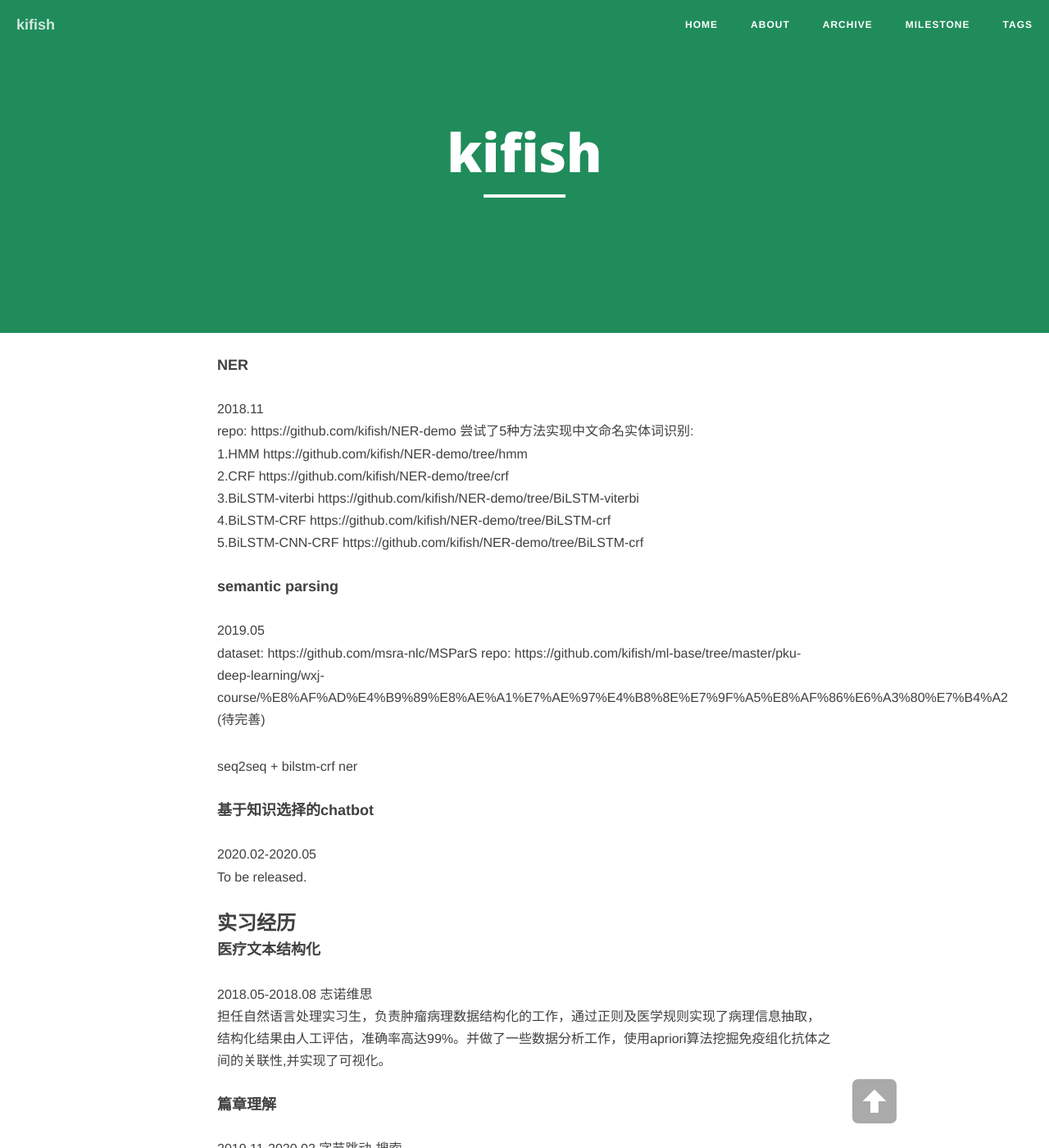
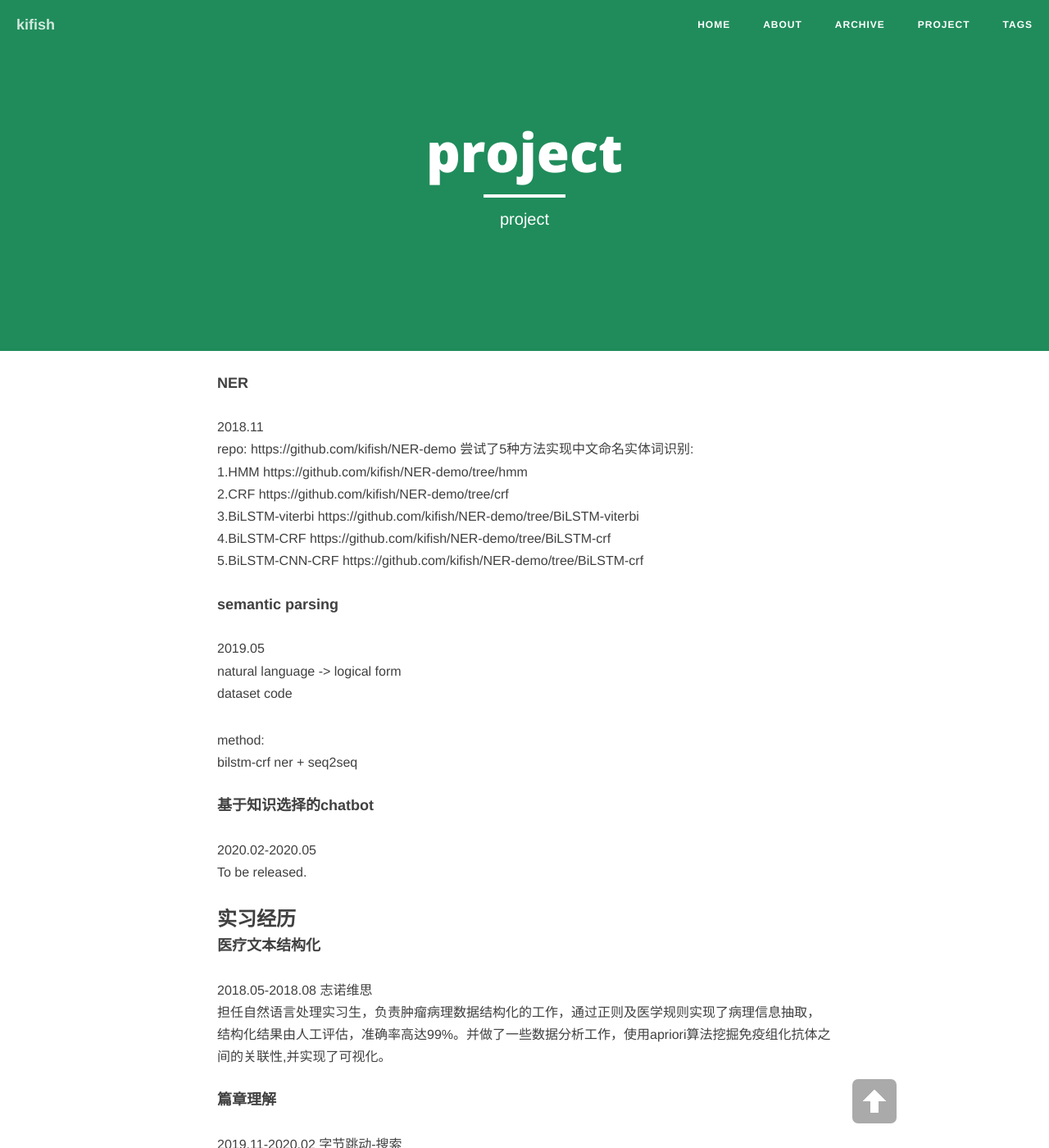
Before and after one commit to kifish/kifish.github.io, a Jekyll site: the page built from project.md, in a window 1280 px wide and 1400 px high. Shown: the whole window at 82% size. Built offline with Jekyll 4.4.1, drawn with Linux system fonts in a browser that asks for light colours; nearby versions of some CDN libraries; our own code applies the rules of GitHub Pages for plain Markdown files.

Commit message:
add project

```diff
--- a/_config.yml
+++ b/_config.yml
@@ -43,7 +43,7 @@
   syntax_highlighter: rouge
 permalink: pretty
 paginate: 8
-exclude: ["less","node_modules","Gruntfile.js","package.json","README.md"]
+exclude: ["buf","less","node_modules","Gruntfile.js","package.json","README.md"]
 
 # http://en.wikipedia.org/wiki/List_of_tz_database_time_zones
 timezone: Asia/Shanghai
@@ -57,7 +57,7 @@
     values:
       layout: "post"
       author: "kifish" # 你的名字
-      header-img: "img/green.jpg" # We don't want posts without a header image, that whould mean white on white
+      header-img: "img/zhihu.jpg" # We don't want posts without a header image, that whould mean white on white
 
 #add reading hits
 leancloud:
--- a/project.md
+++ b/project.md
@@ -1,3 +1,9 @@
+---
+layout: page
+title: "project"
+description: "project"
+---
+
 #### NER
 2018.11
 repo: https://github.com/kifish/NER-demo
@@ -15,10 +21,11 @@
 
 #### semantic parsing
 2019.05
-dataset: https://github.com/msra-nlc/MSParS
-repo: https://github.com/kifish/ml-base/tree/master/pku-deep-learning/wxj-course/%E8%AF%AD%E4%B9%89%E8%AE%A1%E7%AE%97%E4%B8%8E%E7%9F%A5%E8%AF%86%E6%A3%80%E7%B4%A2 (待完善)
+natural language -> logical form
+[dataset](https://github.com/msra-nlc/MSParS) [code](https://github.com/kifish/ml-base/tree/master/pku-deep-learning/wxj-course/%E8%AF%AD%E4%B9%89%E8%AE%A1%E7%AE%97%E4%B8%8E%E7%9F%A5%E8%AF%86%E6%A3%80%E7%B4%A2/project/src)
 
-seq2seq + bilstm-crf ner
+method:
+bilstm-crf ner + seq2seq
 
 #### 基于知识选择的chatbot
 2020.02-2020.05
```
